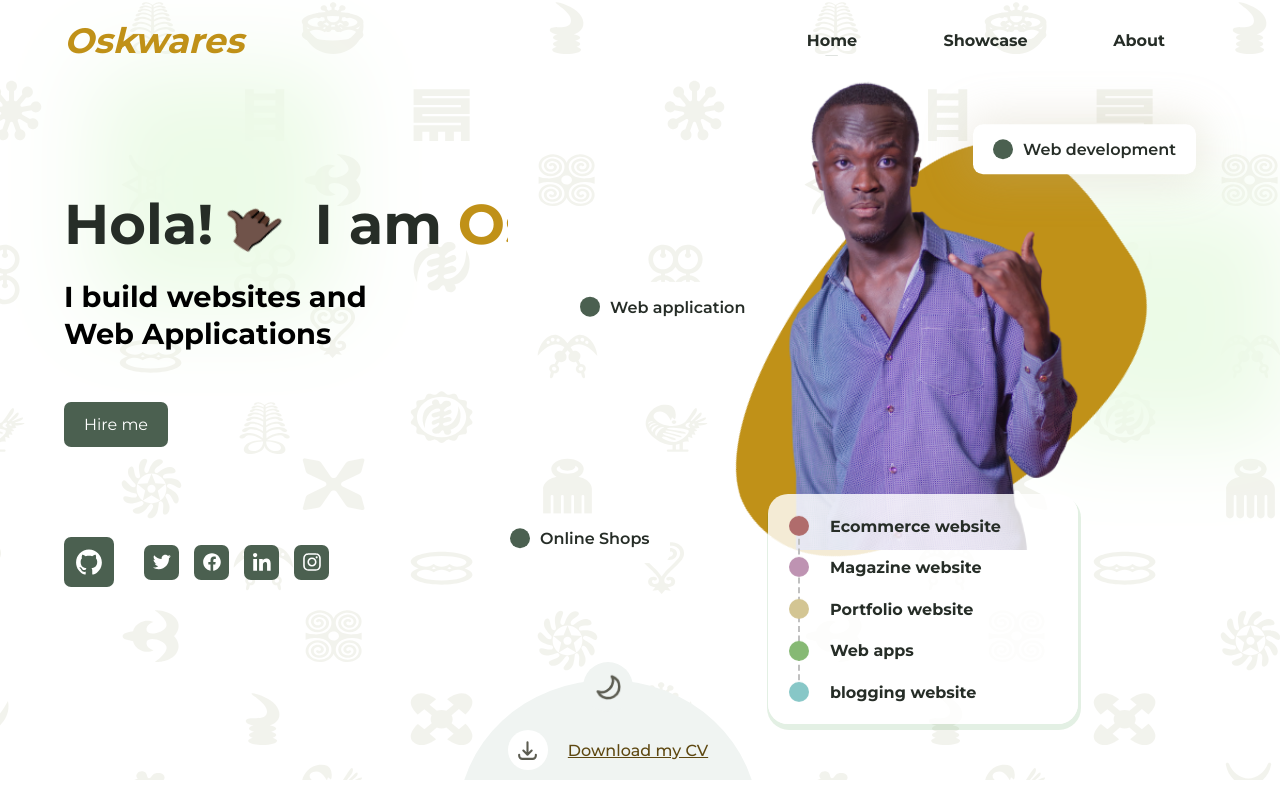
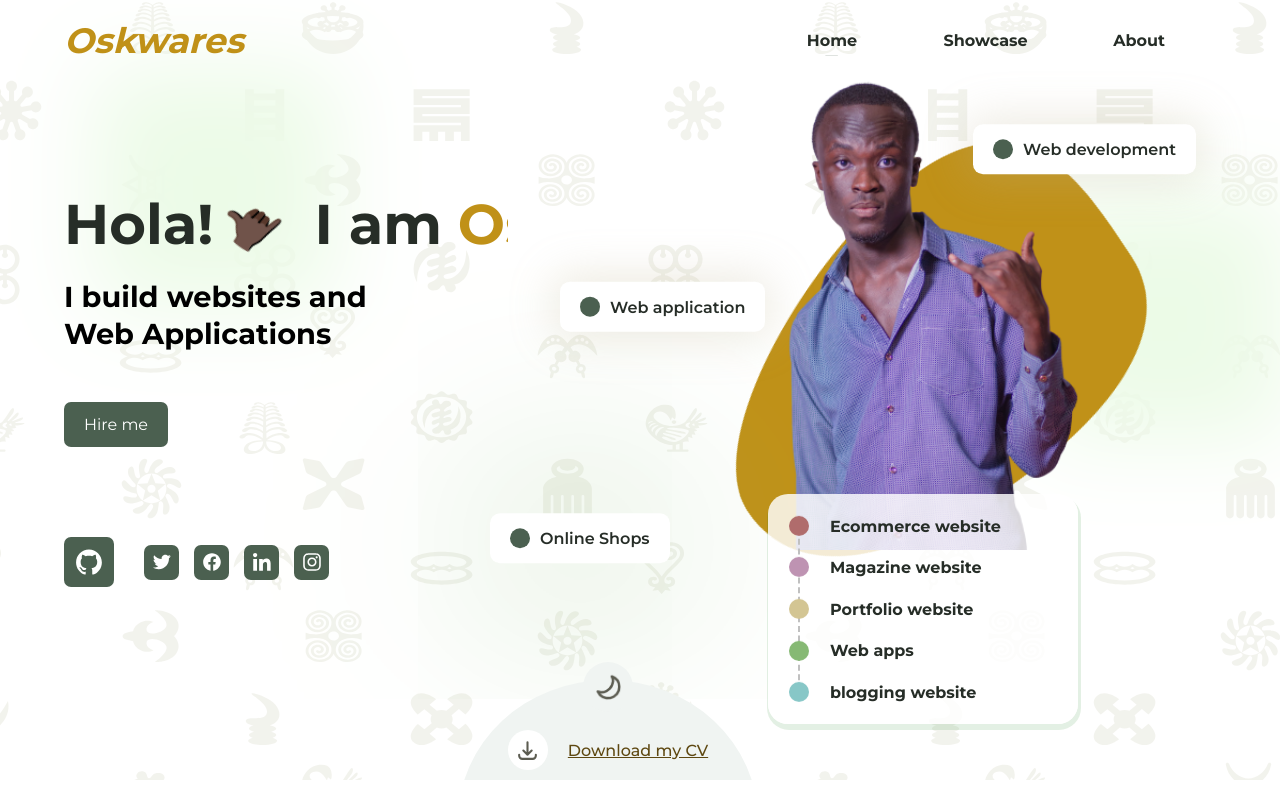
Before and after one commit to Kwameowusu/oskwares, a Next.js app: page / in a window 1280 px wide. Built offline with nearby package versions, Linux system fonts and the light colour scheme.

Commit message:
oskwares

```diff
--- a/styles/home/HeroSection.css
+++ b/styles/home/HeroSection.css
@@ -688,7 +688,7 @@
     position: absolute;
     background-color: var(--SecondBackgroundColor);
     border-radius: 10px;
-    box-shadow: var(----tagBoxShadow2);
+    box-shadow: var(--tagBoxShadow2);
     left: -150px;
     top: 430px;
     display: flex;
@@ -705,7 +705,7 @@
     position: absolute;
     background-color: var(--SecondBackgroundColor);
     border-radius: 10px;
-    box-shadow: var(----tagBoxShadow3);
+    box-shadow: var(--tagBoxShadow3);
     left: -80px;
     top: 200px;
     display: flex;
```
Also changed, not shown: 1 other file (tests, documents, lock files or other folders).
